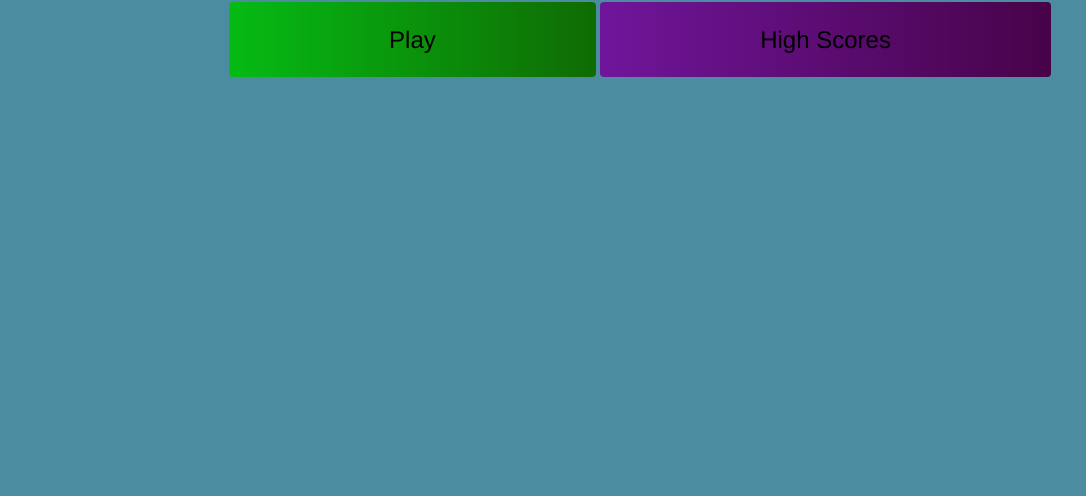
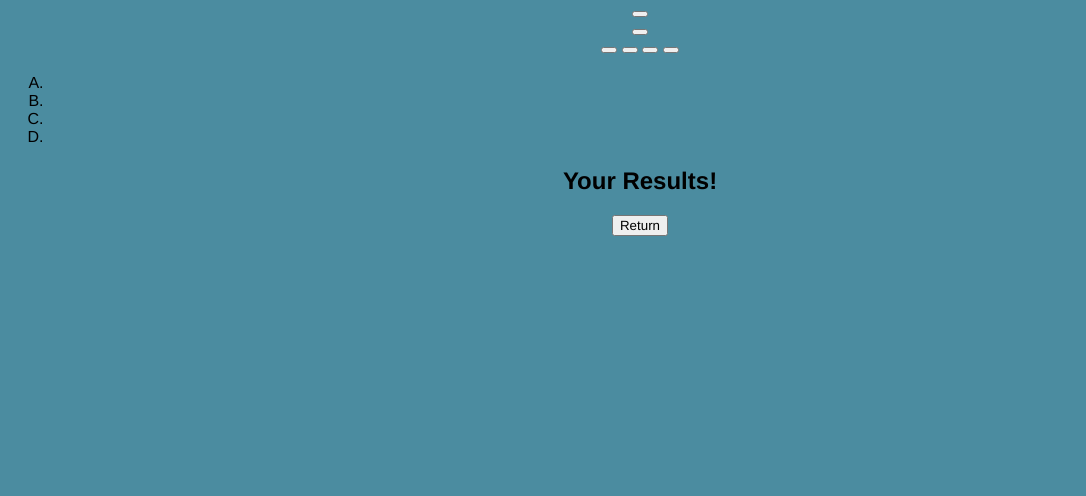
Before and after one commit to jjgarcia1993/timed-quiz, a plain HTML site: page index.html in a window 1280 px wide. Shown: the part 304-800 px from the top of the page, without its empty margins (0-1086 px from the left). Drawn offline with Linux system fonts and the light colour scheme.

Commit message:
removed unnecessary htmls

```diff
--- a/assets/css/style.css
+++ b/assets/css/style.css
@@ -4,27 +4,7 @@
 
 * {
     box-sizing: border-box;
-    margin: 0;
-    padding: 0;
     font-family: 'Franklin Gothic Medium', 'Arial Narrow', Arial, sans-serif;
-}
-
-h1 {
-    font-size: 4rem;
-}
-
-.links {
-    padding: 2rem 0;
-}
-
-a {
-    font-size: 1rem;
-}
-
-a:hover {
-    font-size: 2rem;
-    color: black;
-    box-shadow: 6px 8px rgba(4, 33, 65, 0.6);
 }
 
 .container {
@@ -34,18 +14,3 @@ a:hover {
     margin: 10rem 0;
     padding: 4rem 0;
 }
-
-.btn {
-    color: black;
-    font-size: 1.5rem;
-    padding: 1.5rem 10rem;
-    width: 30rem;
-    text-align: center;
-    text-decoration: none;
-    background: linear-gradient(90deg, rgb(5, 187, 20) 0%, rgb(15, 107, 3)100%);
-    border-radius: 4px;
-}
-
-#highscore-btn {
-    background: linear-gradient(90deg, rgb(112, 21, 155)0%, rgb(71, 3, 73)100%);
-}
--- a/index.html
+++ b/index.html
@@ -1,24 +1,61 @@
 <!DOCTYPE html>
 <html lang="en">
+
 <head>
   <meta charset="UTF-8" />
   <meta http-equiv="X-UA-Compatible" content="IE=edge" />
   <meta name="viewport" content="width=device-width, initial-scale=1.0" />
   <title>Quiz of Truth | Bootcamp Challenge</title>
-    <link rel="stylesheet" href="./assets/css/style.css"/>
+  <link rel="stylesheet" href="./assets/css/style.css" />
 </head>
 
 <body>
+
+  <!-- Quiz container -->
   <div class="container">
     <div id="start">
       <h1>Quiz of Truth</h1>
     </div>
-      <div class="links">
-        <a href="play.html" class="btn">Play</a>
-        <a href="highscores.html" id="highscore-btn" class="btn">High Scores</a>
+
+    <!-- start button -->
+    <div id="play">
+      <button type="button" id="play-btn" class="next"></button>
     </div>
+
+    <!-- highscore button -->
+    <div id="highscores">
+      <button type="button" id="highscore-btn" class="next"></button>
     </div>
+
+    <!-- answer buttons -->
+    <div class="buttons">
+      <button type="button" class="next"></button>
+      <button type="button" class="next"></button>
+      <button type="button" class="next"></button>
+      <button type="button" class="next"></button>
+    </div>
+
+    <!-- questions container -->
+    <div class="questions">
+      <h2 id="questions"></h2>
+      <ol type="A">
+        <li class="option"><span id="option0"></span></li>
+        <li class="option"><span id="option1"></span></li>
+        <li class="option"><span id="option2"></span></li>
+        <li class="option"><span id="option3"></span></li>
+      </ol>
+      <h4 id="stat"></h4>
+    </div>
+
+    <!-- scoreboard -->
+    <div id="scoreboard">
+      <h2 id="score-title">Your Results!</h2>
+      <h2 id="score"></h2>
+      <button type="button" id="score-btn">Return</button>
+    </div>
+
 
     <script src="./assets/js/script.js"></script>
 </body>
+
 </html>
```
Also changed, not shown: highscores.html (deleted), play.html (deleted). Lines whose indentation alone changed are shown as unchanged.
